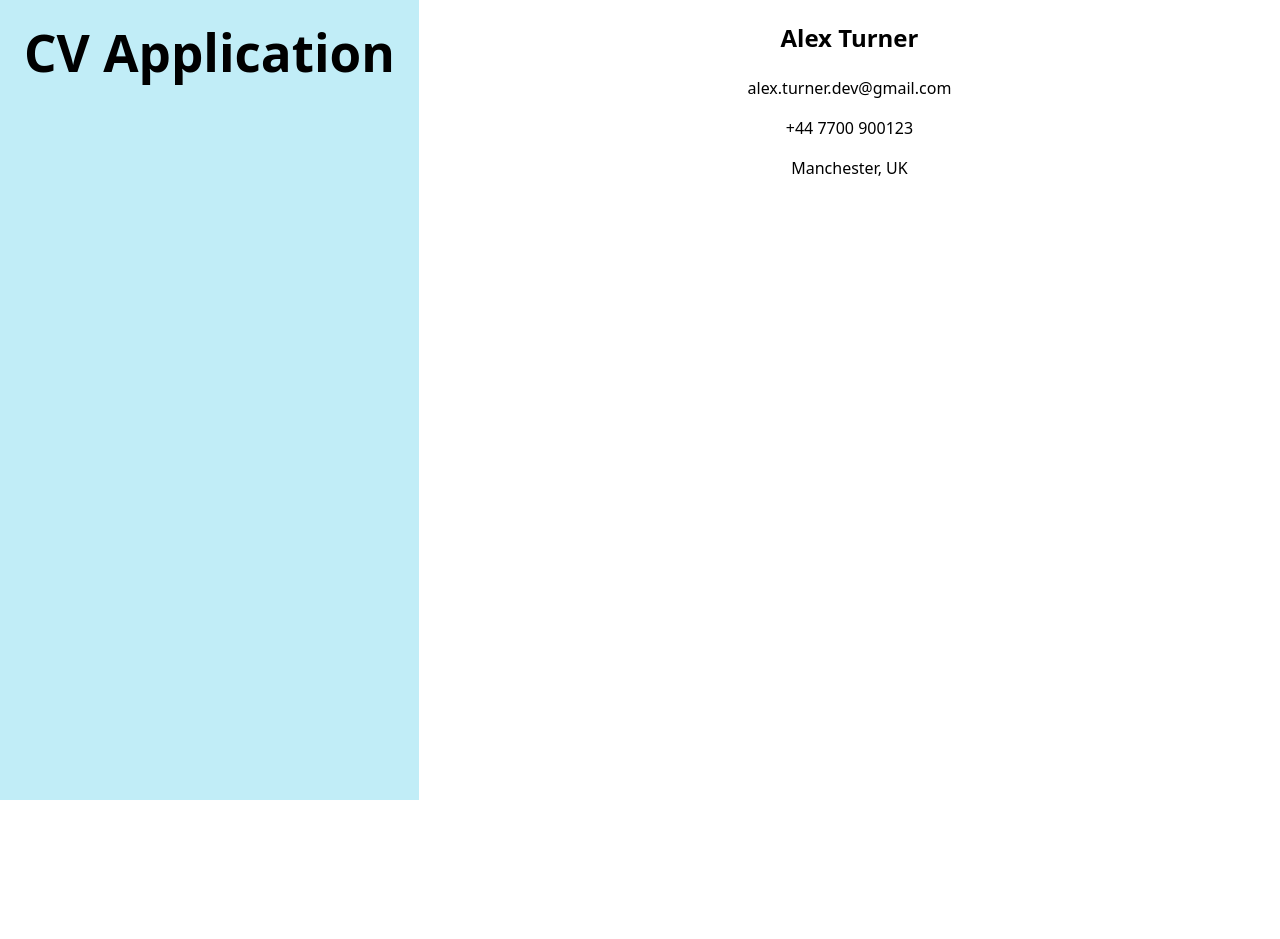
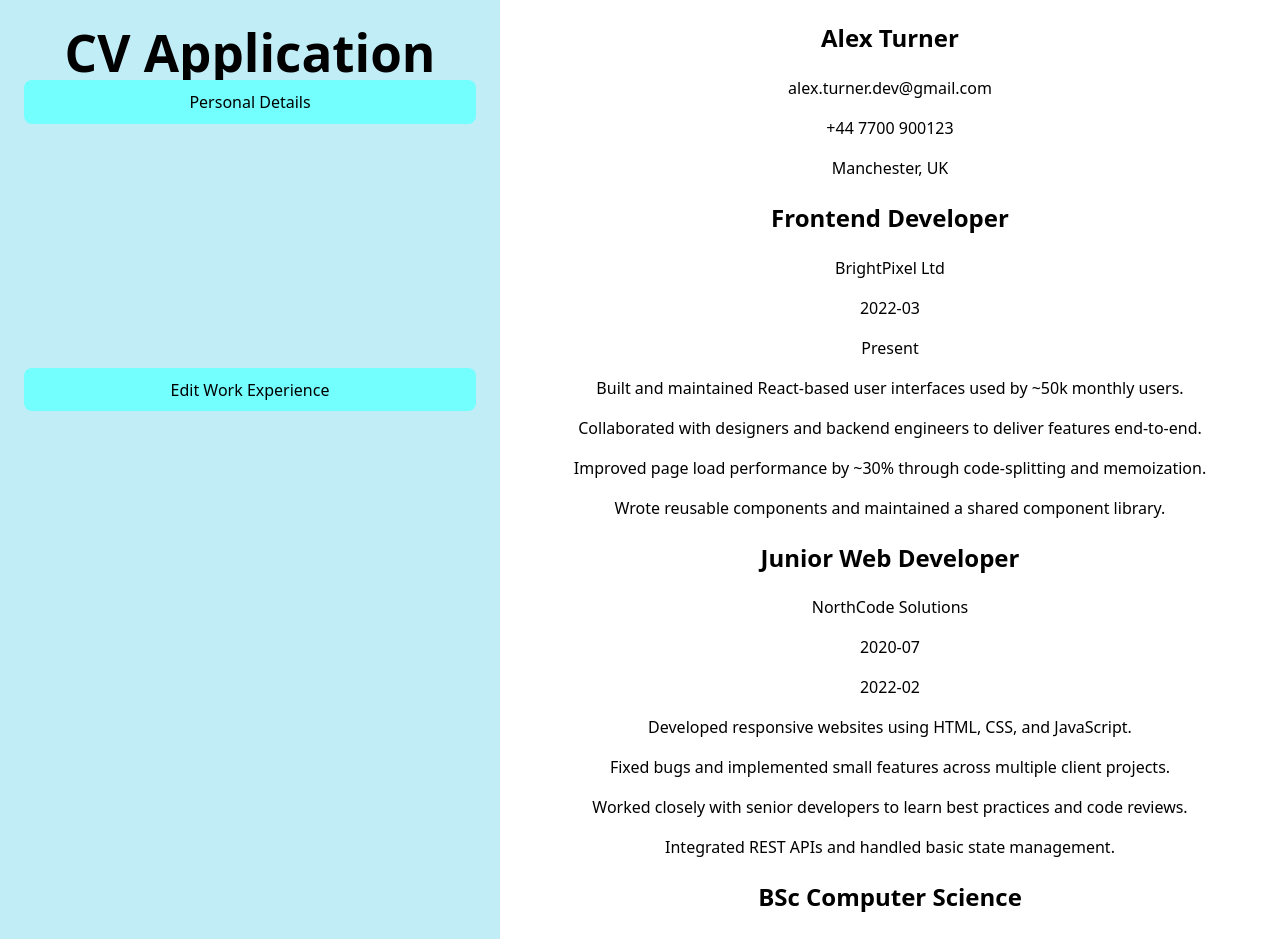
Before and after one commit to hmoh24/cvApplication, a React (Vite) app: page / in a window 1280 px wide. Shown: the top 939 px of the page. Before the commit the page ends 800 px from the top, so only its background shows below. Built offline with nearby package versions, Linux system fonts and the light colour scheme.

Commit message:
add main cv components, add personal and work experience form components - work experience unfinished

```diff
--- a/src/App.css
+++ b/src/App.css
@@ -3,7 +3,7 @@
   text-align: center;
   display: flex;
   flex: 1;
-  height: 100vh;
+  min-height: 100vh;
 }
 
 .sideBar{
@@ -16,3 +16,22 @@
 main {
   flex: 1;
 }
+
+form {
+  display: flex;
+  flex-direction: column;
+  visibility: hidden;
+  gap: 8px;
+}
+
+form > span {
+  display: flex
+}
+
+form > span > label {
+  flex: 1;
+}
+
+form>span>input {
+  flex: 4;
+}
--- a/src/App.jsx
+++ b/src/App.jsx
@@ -3,16 +3,34 @@ import reactLogo from "./assets/react.svg";
 import viteLogo from "/vite.svg";
 import "./App.css";
 import Main from "./components/main";
+import PersonalFormSection from "./components/forms/personalFormSection";
+import data from "./components/cvData";
+import WorkExperienceFormSection from "./components/forms/workExperienceFormSection";
 
 function App() {
-  const [count, setCount] = useState(0);
-
+  const [personalDetails, setPersonalDetails] = useState(data.personalDetails);
+  const [workExperience, setWorkExperience] = useState(data.workExperience);
+  const [education, setEducation] = useState(data.education);
+  console.log(workExperience);
   return (
+    // can generalise form sections to create inputs according to object shape
     <>
       <section className="sideBar">
         <h1>CV Application</h1>
+        <PersonalFormSection
+          personalDetails={personalDetails}
+          setPersonalDetails={setPersonalDetails}
+        />
+        <WorkExperienceFormSection
+          workExperience={workExperience}
+          setWorkExperience={setWorkExperience}
+        />
       </section>
-      <Main />
+      <Main
+        personalDetails={personalDetails}
+        workExperience={workExperience}
+        education={education}
+      />
     </>
   );
 }
--- a/src/components/cvData.js
+++ b/src/components/cvData.js
@@ -8,6 +8,7 @@ const personalDetails = {
 const workExperience = {
   items: [
     {
+      id: "job-1",
       role: "Frontend Developer",
       companyName: "BrightPixel Ltd",
       dateStarted: "2022-03",
@@ -20,6 +21,7 @@ const workExperience = {
       ],
     },
     {
+      id: "job-2",
       role: "Junior Web Developer",
       companyName: "NorthCode Solutions",
       dateStarted: "2020-07",
@@ -37,6 +39,7 @@ const workExperience = {
 const education = {
   items: [
     {
+      id: "edu-1",
       qualification: "BSc Computer Science",
       institutionName: "University of Leeds",
       dateStarted: "2017-09",
@@ -48,6 +51,7 @@ const education = {
       ],
     },
     {
+      id: "edu-2",
       qualification: "A Levels",
       institutionName: "Greenwood Sixth Form College",
       dateStarted: "2015-09",
@@ -57,4 +61,5 @@ const education = {
   ],
 };
 
-export { personalDetails, workExperience, education };
+const data = { personalDetails, workExperience, education };
+export default data;
--- /dev/null
+++ b/src/components/education.jsx
@@ -0,0 +1,21 @@
+function Education({
+  qualification,
+  institutionName,
+  dateStarted,
+  dateEnded,
+  bulletPoints,
+}) {
+  return (
+    <section className="education">
+      <h2>{qualification}</h2>
+      <p>{institutionName}</p>
+      <p>{dateStarted}</p>
+      <p>{dateEnded}</p>
+      {bulletPoints.map((bullet, index) => {
+        return <p key={index}>{bullet}</p>;
+      })}
+    </section>
+  );
+}
+
+export default Education;
--- /dev/null
+++ b/src/components/forms/personalFormSection.jsx
@@ -0,0 +1,79 @@
+import toggleElementVisibility from "../../util/toggleElementVisibility";
+
+function PersonalFormSection({ personalDetails, setPersonalDetails }) {
+  function handleSubmit(e) {
+    e.preventDefault();
+    //can generalise function to go through all input values and create object from the input values to repeat for other forms
+    const name = document.getElementById("nameInput").value;
+    const email = document.getElementById("emailInput").value;
+    const phone = document.getElementById("phoneInput").value;
+    const location = document.getElementById("locationInput").value;
+    setPersonalDetails((prevState) => ({
+      ...prevState,
+      name: name,
+      email: email,
+      phone: phone,
+      location: location,
+    }));
+    toggleElementVisibility("personalForm");
+  }
+
+  return (
+    <section className="formButtonContainer">
+      <button
+        id="Personal Details"
+        onClick={() => {
+          toggleElementVisibility("personalForm");
+        }}
+      >
+        Personal Details
+      </button>
+      <form
+        action=""
+        className="personalForm"
+        onSubmit={(e) => handleSubmit(e)}
+      >
+        <h3>Personal details</h3>
+        <span>
+          <label htmlFor="name">Name: </label>
+          <input
+            type="text"
+            id="nameInput"
+            name="name"
+            placeholder={personalDetails.name}
+          />
+        </span>
+        <span>
+          <label htmlFor="email">Email: </label>
+          <input
+            type="email"
+            id="emailInput"
+            name="email"
+            placeholder={personalDetails.email}
+          />
+        </span>
+        <span>
+          <label htmlFor="phone">Phone: </label>
+          <input
+            type="phone"
+            id="phoneInput"
+            name="phone"
+            placeholder={personalDetails.phone}
+          />
+        </span>
+        <span>
+          <label htmlFor="location">Location: </label>
+          <input
+            type="text"
+            id="locationInput"
+            name="location"
+            placeholder={personalDetails.location}
+          />
+        </span>
+        <button type="submit">Submit Changes</button>
+      </form>
+    </section>
+  );
+}
+
+export default PersonalFormSection;
--- /dev/null
+++ b/src/components/forms/workExperienceFormSection.jsx
@@ -0,0 +1,87 @@
+import toggleElementVisibility from "../../util/toggleElementVisibility";
+
+function WorkExperienceFormSection({ workExperience, setWorkExperience }) {
+  function handleSubmit(e) {
+    e.preventDefault();
+    //can generalise function to go through all input values and create object from the input values to repeat for other forms
+    // const name = document.getElementById("nameInput").value;
+    // const email = document.getElementById("emailInput").value;
+    // const phone = document.getElementById("phoneInput").value;
+    // const location = document.getElementById("locationInput").value;
+    // setPersonalDetails((prevState) => ({
+    //   ...prevState,
+    //   name: name,
+    //   email: email,
+    //   phone: phone,
+    //   location: location,
+    // }));
+    toggleElementVisibility("workExperienceForm");
+  }
+
+  //probably should do display none to display flex instead of visibility
+  return (
+    <section className="formButtonContainer">
+      <button
+        id="Personal Details"
+        onClick={() => {
+          toggleElementVisibility("workExperienceForm");
+        }}
+      >
+        Edit Work Experience
+      </button>
+      <form
+        action=""
+        className="workExperienceForm"
+        onSubmit={(e) => handleSubmit(e)}
+      >
+        <h3>WorkExperience</h3>
+        {workExperience.items.map((job, index) => {
+          return (
+            <section className="workExpSubsection" key={job.id}>
+              <span>
+                <label htmlFor={`role${index}`}>Job Title</label>
+                <input
+                  type="text"
+                  name="role"
+                  id={`role${index}`}
+                  placeholder={job.role}
+                />
+              </span>
+              <span>
+                <label htmlFor={`company${index}`}>Company</label>
+                <input
+                  type="text"
+                  name="role"
+                  id={`company${index}`}
+                  placeholder={job.company}
+                />
+              </span>
+              <span>
+                <label htmlFor={`dateStart${index}`}>Date Start</label>
+                <input
+                  type="text"
+                  name="role"
+                  id={`dateStart${index}`}
+                  placeholder={job.dateStarted}
+                />
+              </span>
+              <span>
+                <label htmlFor={`dateEnd${index}`}>Date End</label>
+                <input
+                  type="text"
+                  name="role"
+                  id={`dateEnd${index}`}
+                  placeholder={job.dateEnded}
+                />
+              </span>
+            </section>
+          );
+        })}
+
+        <button type="submit">Submit Changes</button>
+      </form>
+    </section>
+  );
+}
+
+export default WorkExperienceFormSection;
--- a/src/components/main.jsx
+++ b/src/components/main.jsx
@@ -1,7 +1,8 @@
 import Personal from "./personal";
-import { personalDetails } from "./cvData";
+import WorkExperience from "./workExperience";
+import Education from "./education";
 
-function Main() {
+function Main({ personalDetails, workExperience, education }) {
   return (
     <main>
       <Personal
@@ -10,6 +11,30 @@ function Main() {
         phone={personalDetails.phone}
         location={personalDetails.location}
       />
+      {workExperience.items.map((job) => {
+        return (
+          <WorkExperience
+            key={job.id}
+            role={job.role}
+            company={job.companyName}
+            dateStarted={job.dateStarted}
+            dateEnded={job.dateEnded}
+            bulletPoints={job.bulletPoints}
+          />
+        );
+      })}
+      {education.items.map((school) => {
+        return (
+          <Education
+            key={school.id}
+            qualification={school.qualification}
+            institutionName={school.institutionName}
+            dateStarted={school.dateStarted}
+            dateEnded={school.dateEnded}
+            bulletPoints={school.bulletPoints}
+          />
+        );
+      })}
     </main>
   );
 }
--- /dev/null
+++ b/src/components/workExperience.jsx
@@ -0,0 +1,21 @@
+function WorkExperience({
+  role,
+  company,
+  dateStarted,
+  dateEnded,
+  bulletPoints,
+}) {
+  return (
+    <section className="workExperience">
+      <h2>{role}</h2>
+      <p>{company}</p>
+      <p>{dateStarted}</p>
+      <p>{dateEnded}</p>
+      {bulletPoints.map((bullet, index) => {
+        return <p key={index}>{bullet}</p>;
+      })}
+    </section>
+  );
+}
+
+export default WorkExperience;
--- a/src/index.css
+++ b/src/index.css
@@ -40,20 +40,25 @@ h1 {
 }
 
 button {
+  width: 100%;
   border-radius: 8px;
   border: 1px solid transparent;
   padding: 0.6em 1.2em;
   font-size: 1em;
   font-weight: 500;
   font-family: inherit;
-  background-color: #1a1a1a;
+  background-color: #74ffff;
   cursor: pointer;
   transition: border-color 0.25s;
 }
 button:hover {
   border-color: #646cff;
 }
-button:focus,
+
+button:active {
+    background-color: #18f9f9;
+}
+
 button:focus-visible {
   outline: 4px auto -webkit-focus-ring-color;
 }
--- /dev/null
+++ b/src/util/toggleElementVisibility.js
@@ -0,0 +1,9 @@
+function toggleElementVisibility(sectionClass) {
+  console.log("click");
+  const element = document.getElementsByClassName(sectionClass)[0];
+  console.log(element);
+  element.style.visibility =
+    element.style.visibility === "visible" ? "hidden" : "visible";
+}
+
+export default toggleElementVisibility;
```
